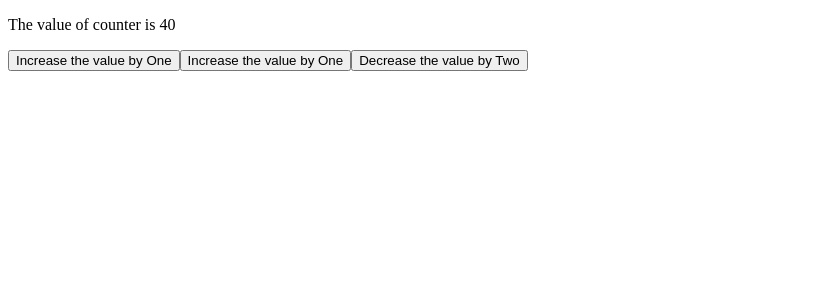
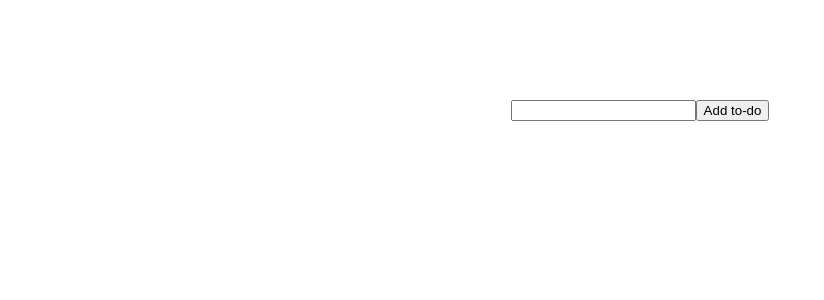
Before and after one commit to Saif-Rahman-801/To-do-app, a React (Vite) app: page / in a window 1280 px wide. Shown: the top 300 px of the page, without its empty margins (0-824 px from the left). Built offline with nearby package versions, Linux system fonts and the light colour scheme.

Commit message:
to do added

```diff
--- a/src/App.css
+++ b/src/App.css
@@ -0,0 +1,5 @@
+.to-do{
+    text-align: center;
+    height: 100vh;
+    margin-top: 100px;
+}
--- a/src/App.jsx
+++ b/src/App.jsx
@@ -2,22 +2,47 @@ import { useState } from "react";
 import "./App.css";
 
 function App() {
-  // let counter = 0;
-  const [counter, setCounter] = useState(40);
-  const increase = (data) => {
-    setCounter(counter + data);
-  };
-  const decrease = (data) => {
-    setCounter(counter - data);
+  const [toDoTitle, setToDoTitle] = useState("");
+  const [toDoList, setToDoList] = useState([]);
+
+  const createTodoHAndler = () => {
+    if (toDoTitle) {
+      const newTodo = {
+        id: Date.now(),
+        title: toDoTitle,
+        isComplete: false,
+      };
+      setToDoList([...toDoList, newTodo]);
+      setToDoTitle("")
+    } else {
+      alert("please enter a valid content");
+    }
   };
 
+
+
   return (
-    <>
-      <p>The value of counter is {counter} </p>
-      <button onClick={() => increase(1)}>Increase the value by One</button>
-      <button onClick={() => increase(10)}>Increase the value by One</button>
-      <button onClick={() => decrease(2)}>Decrease the value by Two</button>
-    </>
+    <div className="to-do-container">
+      <div className="to-do">
+        <input
+          type="text"
+          name="text"
+          id="text"
+          value={toDoTitle}
+          onChange={(e) => setToDoTitle(e.target.value)}
+        />
+        <button onClick={createTodoHAndler}>Add to-do</button>
+        <ul className="to-do-list">
+          {toDoList.map((todo) => (
+            <li>
+              <span>{todo.title}</span>
+              <button>Edit</button>
+              <button>Delete</button>
+            </li>
+          ))}
+        </ul>
+      </div>
+    </div>
   );
 }
 
```
